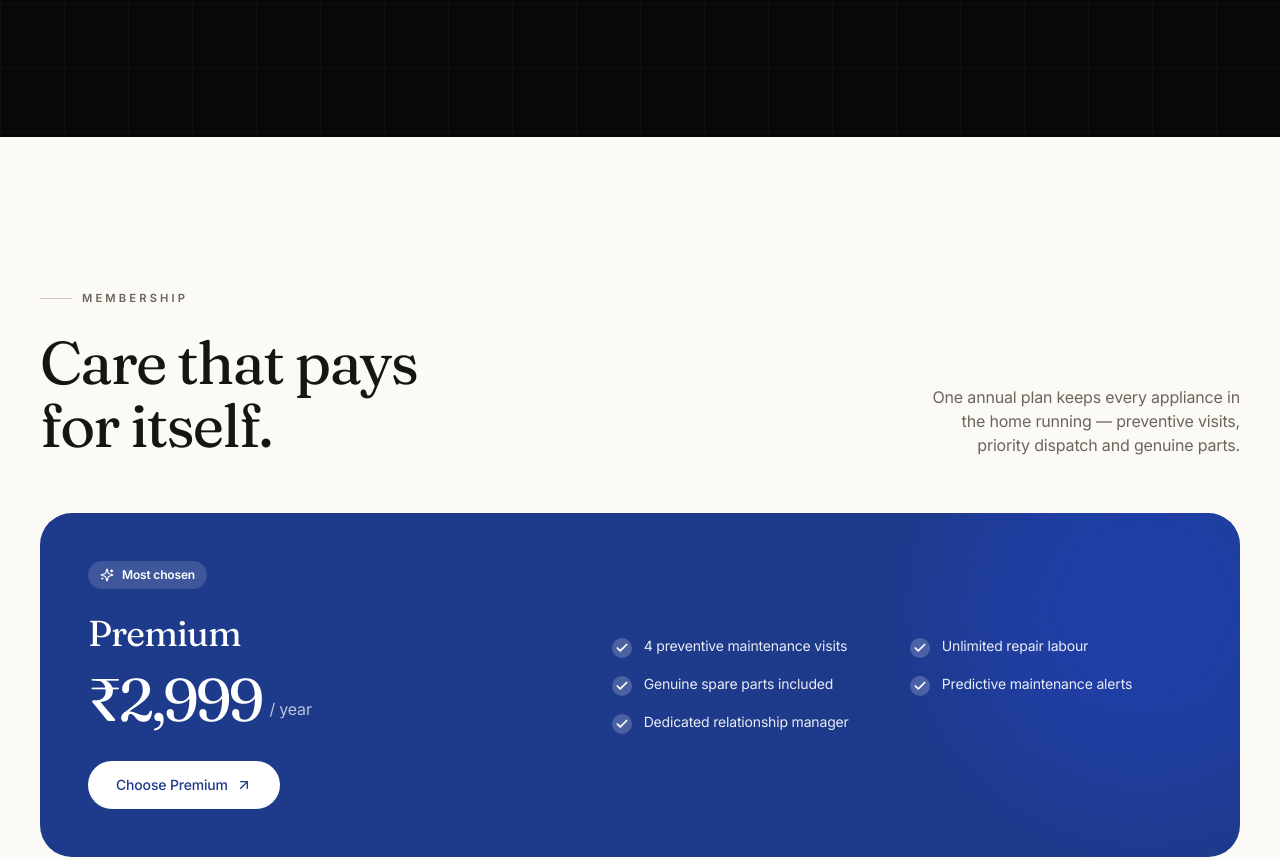
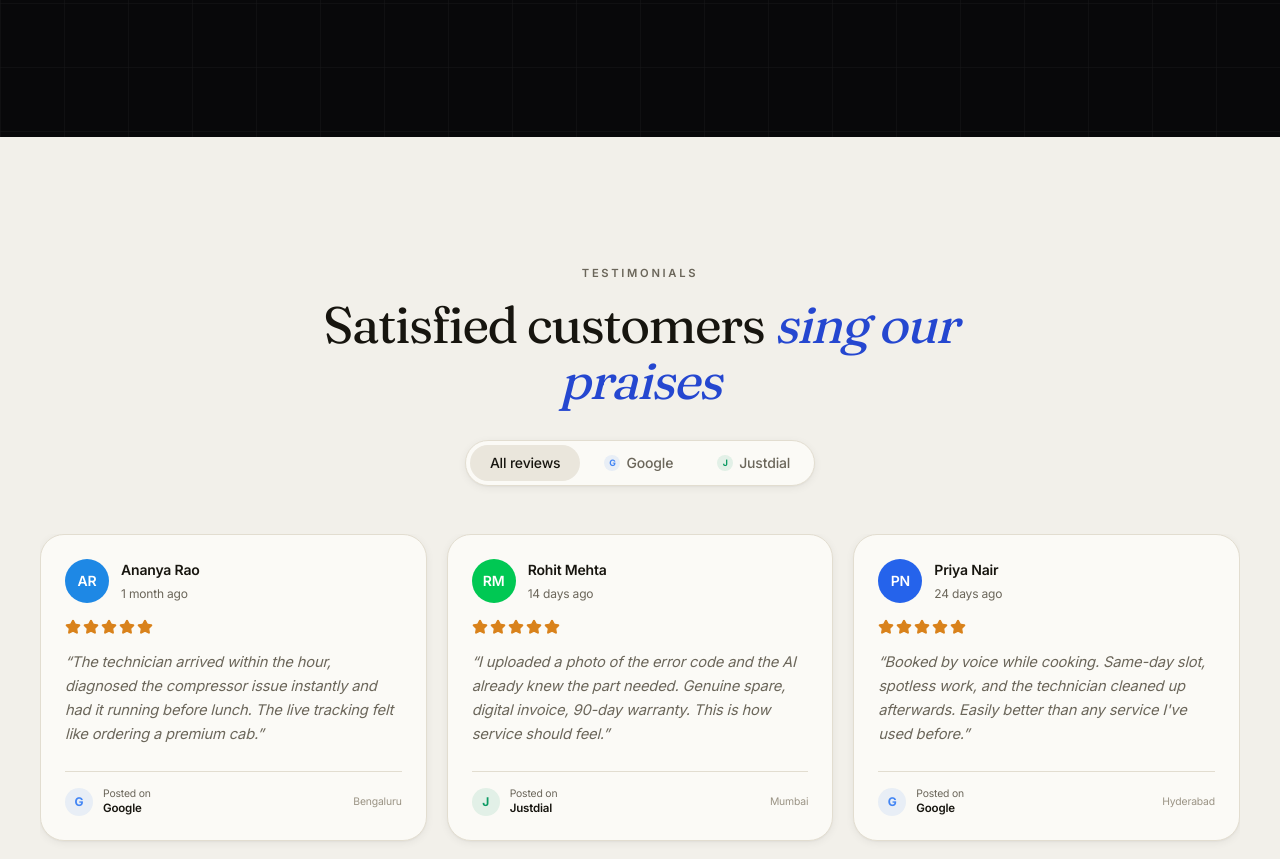
Before and after one commit to Tanveersultana125/24X7services, a Next.js app: page / in a window 1280 px wide. Shown: the part 7520-8379 px from the top of the page. Built offline with nearby package versions, Linux system fonts and the light colour scheme.

Commit message:
Drop the AMC plans section from the home page
It already lives on /plans alongside the comparison table, so the home page
was repeating it.

Co-Authored-By: Claude Opus 4.8 (1M context) <noreply@anthropic.com>

```diff
--- a/src/app/page.tsx
+++ b/src/app/page.tsx
@@ -9,7 +9,6 @@ import { ClimateExpertise } from "@/components/site/ClimateExpertise";
 import { BrandShowcase } from "@/components/site/BrandShowcase";
 import { TrustBento } from "@/components/site/TrustBento";
 import { Emergency } from "@/components/site/Emergency";
-import { Plans } from "@/components/site/Plans";
 import { Testimonials } from "@/components/site/Testimonials";
 import { Stats } from "@/components/site/Stats";
 import { Faq } from "@/components/site/Faq";
@@ -31,7 +30,6 @@ export default function Home() {
         <BrandShowcase />
         <TrustBento />
         <Emergency />
-        <Plans />
         <Testimonials />
         <Stats />
         <Faq />
```
